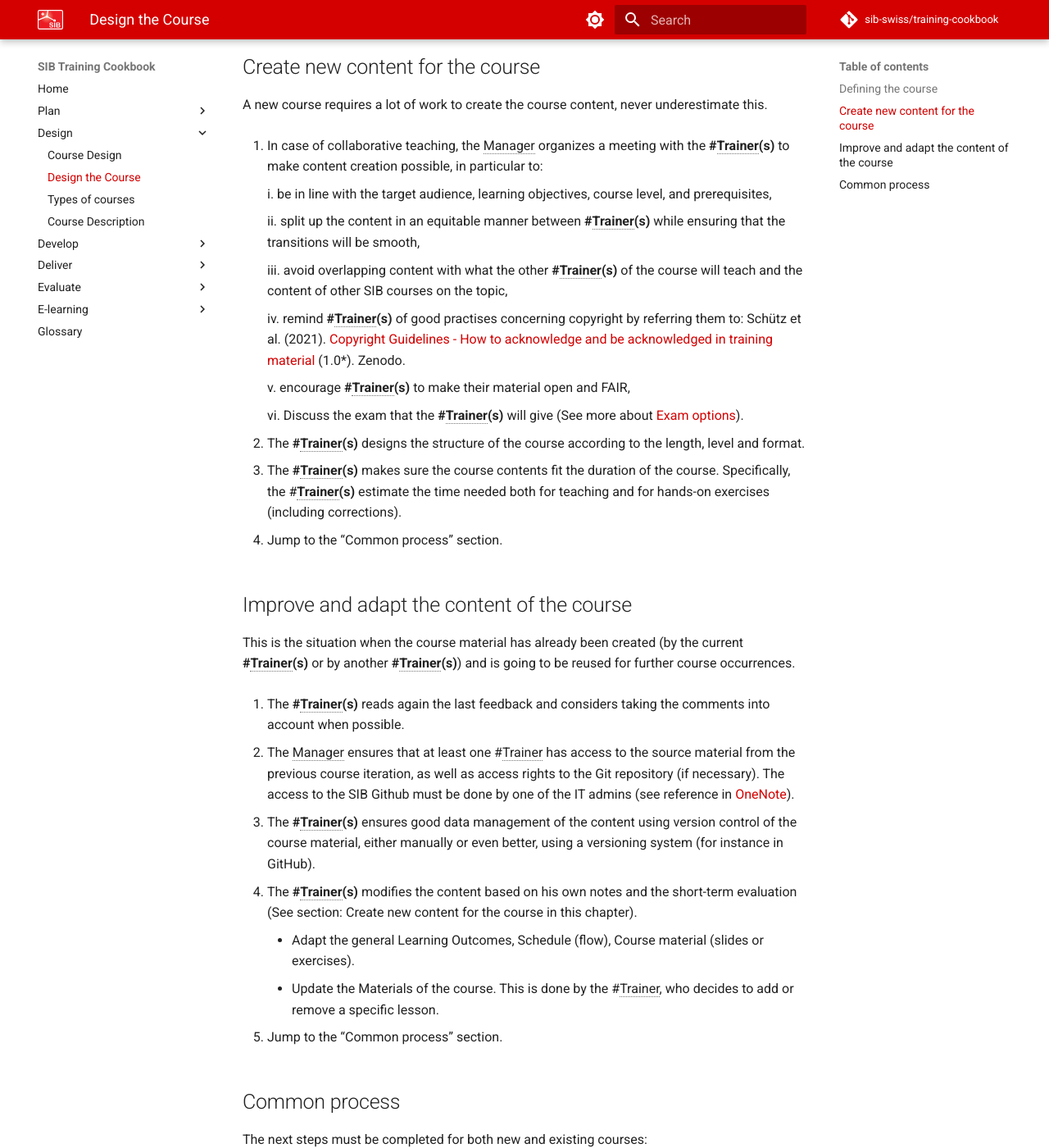
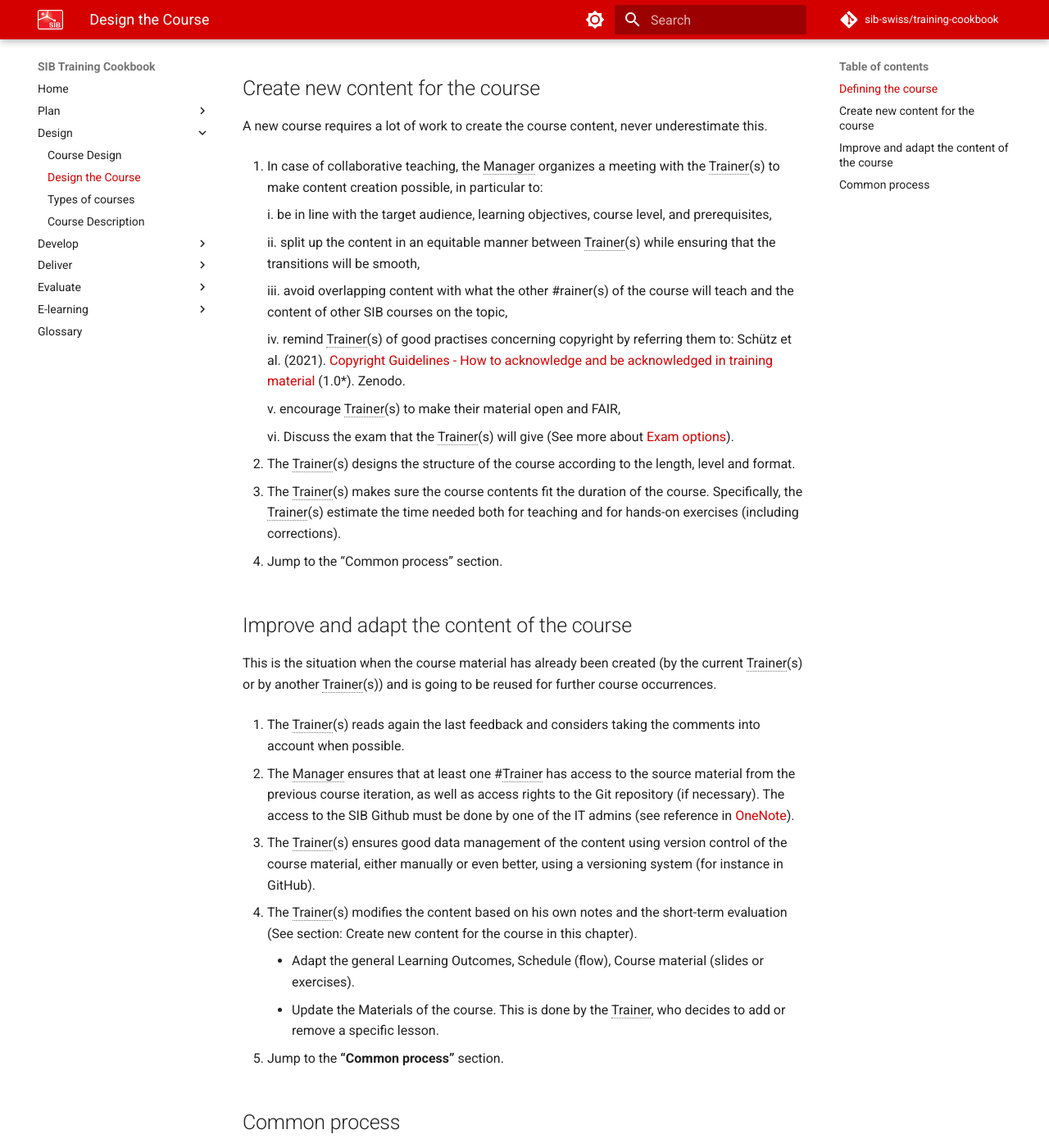
Before and after one commit to sib-swiss/training-cookbook, an MkDocs documentation site: the page built from docs/procedures/design_course.md, in a window 1280 px wide and 1400 px high, scrolled down 485 px. Shown: the whole window at 82% size. Built offline with MkDocs 1.6.1 and Material for MkDocs 9.7.7, drawn with Linux system fonts in a browser that asks for light colours; comment, search, counter and statistics services are not loaded; some of the changed text lies outside the part shown.

Commit message:
corrected typos

```diff
--- a/docs/procedures/design_course.md
+++ b/docs/procedures/design_course.md
@@ -12,51 +12,51 @@
 
 A new course requires a lot of work to create the course content, never underestimate this.
 
-1. In case of collaborative teaching, the Manager organizes a meeting with the **#Trainer(s)** to make content creation possible, in particular to:
+1. In case of collaborative teaching, the Manager organizes a meeting with the Trainer(s) to make content creation possible, in particular to:
 
     i. be in line with the target audience, learning objectives, course level, and prerequisites,
 
-    ii. split up the content in an equitable manner between **#Trainer(s)** while ensuring that the transitions will be smooth,
+    ii. split up the content in an equitable manner between Trainer(s) while ensuring that the transitions will be smooth,
 
-    iii. avoid overlapping content with what the other **#Trainer(s)** of the course will teach and the content of other SIB courses on the topic,
+    iii. avoid overlapping content with what the other #rainer(s) of the course will teach and the content of other SIB courses on the topic,
 
-    iv. remind **#Trainer(s)** of good practises concerning copyright by referring them to:  Schütz et al. (2021). [Copyright Guidelines - How to acknowledge and be acknowledged in training material](https://zenodo.org/record/5841604#.ZD8VR-xByX0) (1.0*). Zenodo.
+    iv. remind Trainer(s) of good practises concerning copyright by referring them to:  Schütz et al. (2021). [Copyright Guidelines - How to acknowledge and be acknowledged in training material](https://zenodo.org/record/5841604#.ZD8VR-xByX0) (1.0*). Zenodo.
 
-    v. encourage **#Trainer(s)** to make their material open and FAIR,
+    v. encourage Trainer(s) to make their material open and FAIR,
 
-    vi. Discuss the exam that the **#Trainer(s)** will give (See more about [Exam options](../topics/ECTS_exam.md)).
+    vi. Discuss the exam that the Trainer(s) will give (See more about [Exam options](../topics/ECTS_exam.md)).
 
-2. The **#Trainer(s)** designs the structure of the course according to the length, level and format.
+2. The Trainer(s) designs the structure of the course according to the length, level and format.
 
-3. The **#Trainer(s)** makes sure the course contents fit the duration of the course. Specifically, the #**Trainer(s)** estimate the time needed both for teaching and for hands-on exercises (including corrections).
+3. The Trainer(s) makes sure the course contents fit the duration of the course. Specifically, the Trainer(s) estimate the time needed both for teaching and for hands-on exercises (including corrections).
 
 4. Jump to the “Common process” section.
 
 ## Improve and adapt the content of the course
 
-This is the situation when the course material has already been created (by the current **#Trainer(s)** or by another **#Trainer(s)**) and is going to be reused for further course occurrences.
+This is the situation when the course material has already been created (by the current Trainer(s) or by another Trainer(s)) and is going to be reused for further course occurrences.
 
-1. The **#Trainer(s)** reads again the last feedback and considers taking the comments into account when possible.
+1. The Trainer(s) reads again the last feedback and considers taking the comments into account when possible.
 
 2. The Manager ensures that at least one #Trainer has access to the source material from the previous course iteration, as well as access rights to the Git repository (if necessary). The access to the SIB Github must be done by one of the IT admins (see reference in [OneNote](https://sibcloud-my.sharepoint.com/:o:/r/personal/patricia_palagi_sib_swiss/Documents/TrainingGroup-Shared/References/Minutes/Training?d=w62777f8411f64078a386712e61b0e9b1&csf=1&web=1&e=hepCBK)).
 
-3. The **#Trainer(s)** ensures good data management of the content using version control of the course material, either manually or even better, using a versioning system (for instance in GitHub).
+3. The Trainer(s) ensures good data management of the content using version control of the course material, either manually or even better, using a versioning system (for instance in GitHub).
 
-4. The **#Trainer(s)** modifies the content based on his own notes and the short-term evaluation (See section: Create new content for the course in this chapter).
+4. The Trainer(s) modifies the content based on his own notes and the short-term evaluation (See section: Create new content for the course in this chapter).
 
     - Adapt the general Learning Outcomes, Schedule (flow), Course material (slides or exercises).
-    - Update the Materials of the course. This is done by the #Trainer, who decides to add or remove a specific lesson.
+    - Update the Materials of the course. This is done by the Trainer, who decides to add or remove a specific lesson.
 
-5. Jump to the “Common process” section.
+5. Jump to the **“Common process”** section.
 
 ## Common process
 
 The next steps must be completed for both new and existing courses:
 
-1. The #**Trainer(s)** tests the material (slides and exercises) and provides guidelines on how to test it.
+1. The Trainer(s) tests the material (slides and exercises) and provides guidelines on how to test it.
 
-2. The **#Trainer(s)** communicates with the Manager about the software / package(s) to be installed in advance by the participants and the possible instructions, and assignment preparation (Send practical information to registered participants)
+2. The Trainer(s) communicates with the Manager about the software / package(s) to be installed in advance by the participants and the possible instructions, and assignment preparation (Send practical information to registered participants)
 
-3. If an exam is proposed (see [Exam](../topics/ECTS_exam.md)), the **#Trainer(s)** prepares an exam corresponding to the content and matching the number of ECTS (See [ECTS credits and Exam](../topics/ECTS_exam.md)).
+3. If an exam is proposed (see [Exam](../topics/ECTS_exam.md)), the Trainer(s) prepares an exam corresponding to the content and matching the number of ECTS (See [ECTS credits and Exam](../topics/ECTS_exam.md)).
 
-4. The **#Trainer(s)** make the course materials available at least few days before the course and inform the Manager who will share this information with the course Participants. If the course is a repetition, then the course materials should be available before (see [Make course materials open and FAIR](../topics/FAIR-training-flowchart/flowchart_description.md)).
+4. The Trainer(s) make the course materials available at least few days before the course and inform the Manager who will share this information with the course Participants. If the course is a repetition, then the course materials should be available before (see [Make course materials open and FAIR](../topics/FAIR-training-flowchart/flowchart_description.md)).
```
Also changed, not shown: other parts of docs/procedures/design_course.md (+1 -1 lines), docs/procedures/course_coordination/course_description.md (+3 -3 lines), docs/procedures/delivering_course/type_course.md (+6 -6 lines).
